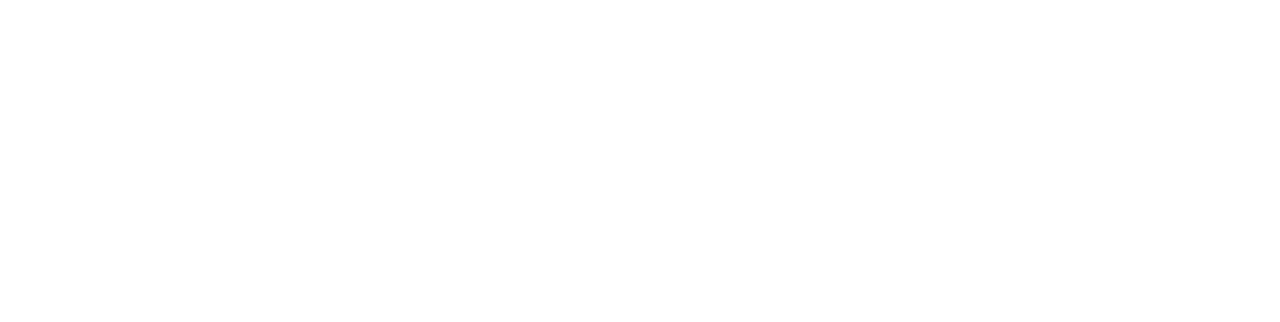
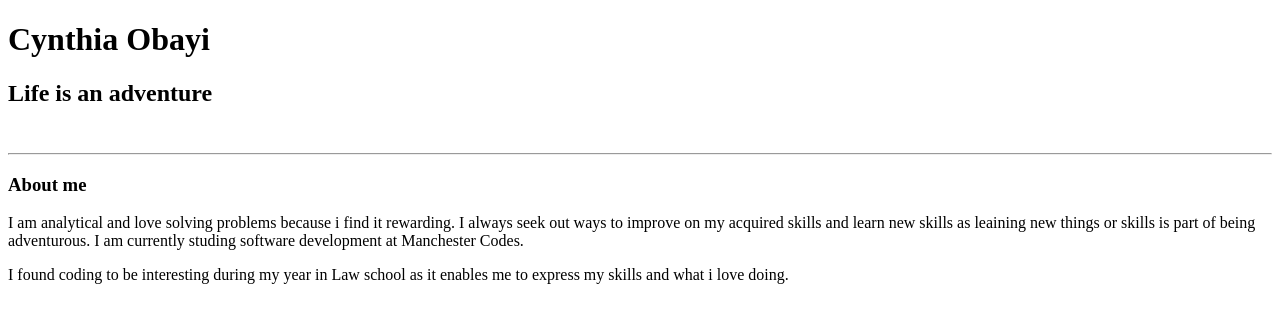
Before and after one commit to CynthiaTegaObayi/Portfolio, a plain HTML site: page index.html in a window 1280 px wide. Drawn offline with Linux system fonts and the light colour scheme.

Commit message:
Introducing myself

```diff
--- a/index.html
+++ b/index.html
@@ -4,5 +4,12 @@
         <title>Cynthia Obayi</title>
     </head>
     <body>
-    </body>
+      <h1>Cynthia Obayi</h1>
+      <h2>Life is an adventure</h2>
+      <br />
+      <hr />
+      <h3>About me</h3>
+      <p> I am analytical and love solving problems because i find it rewarding. I always seek out ways to  improve on my acquired skills and learn new skills as leaining new things or skills is part of being adventurous. I am currently studing software development at Manchester Codes.</p>
+      <p>I found coding to be interesting during my year in  Law school as it enables me to express my skills and what i love doing. </p>
+  </body>
 </html>
```
